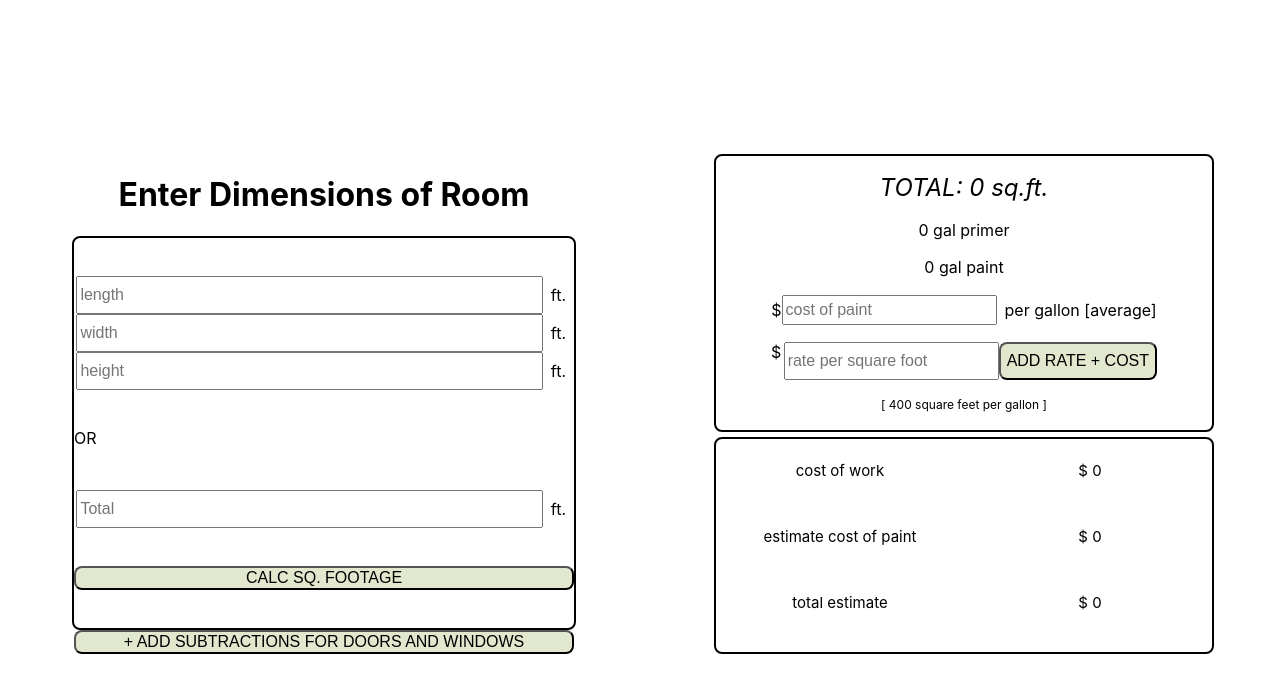
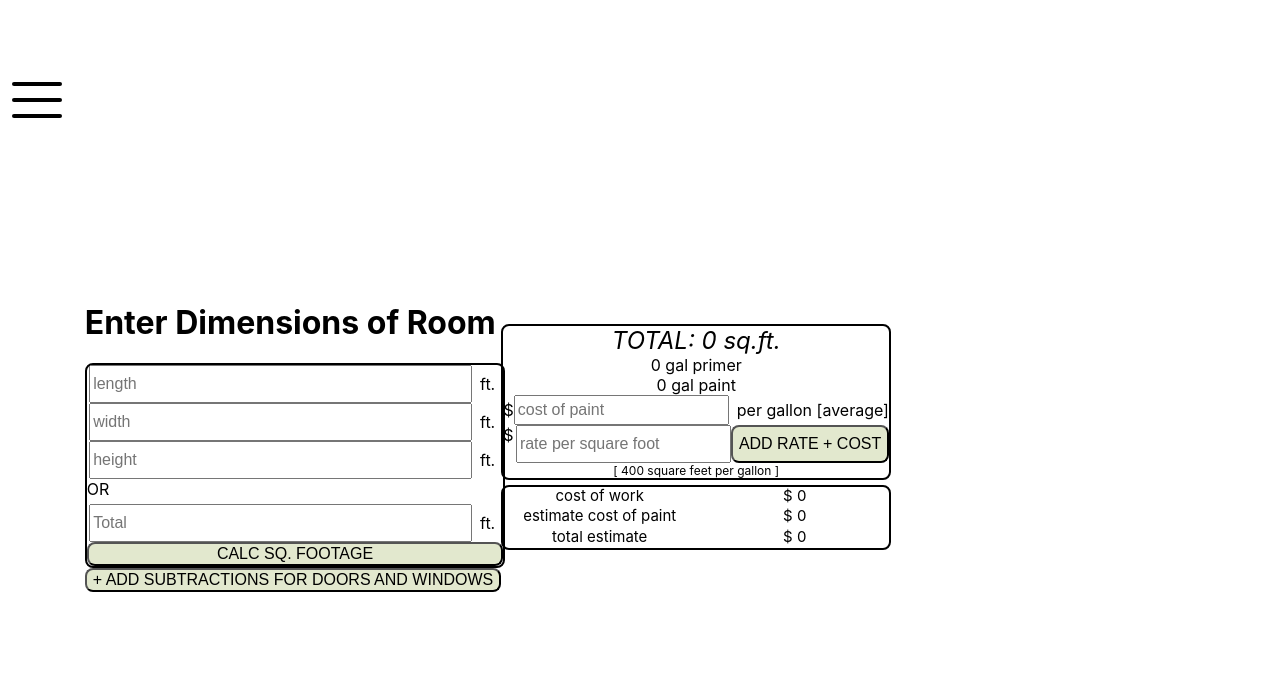
Before and after one commit to MattOrtner/the-painters-tool, a React (Create React App) app: page / in a window 1280 px wide. Shown: the top 692 px of the page. Built offline with nearby package versions, Linux system fonts and the light colour scheme.

Commit message:
pop-up menu first look

```diff
--- a/src/App.css
+++ b/src/App.css
@@ -1,13 +1,92 @@
 .App {
   display: flex;
   margin: .25rem;
-  flex-direction: row;
-  justify-content: space-around;
-  align-items: center;
+  flex-direction: column;
+  justify-content: center;
+  align-content: center;
   height: 100vh;
   width: 100vw;
   box-sizing: border-box;
 }
+
+.menu {
+  width: 100%;
+  height: 80%;
+  background-color: brown;
+  justify-content: center;
+  align-content: center;
+}
+
+.theme-container {
+  /* top: 50px; */
+  /* bottom: 50px; */
+  width: 75%;
+  height: 60%;
+  background-color: blueviolet;
+  display: flex;
+  flex-direction: row;
+  justify-content: space-around;
+  align-items: center;
+  border: 2px solid grey;
+  border-radius: 15px;
+}
+
+.theme {
+
+  border: 2px double black;
+}
+
+.bottom-container {
+  display: flex;
+  margin: .25rem;
+  flex-direction: row;
+  justify-content: center;
+  align-items: center;
+  height: 75%;
+  width: 75%;
+  box-sizing: border-box;
+}
+
+.menu-button {
+  display: flex;
+  justify-content: center;
+  align-items: center;
+  width: 65px;
+  height: 65px;
+  cursor: pointer;
+  transition: all .5s ease-in-out;
+  top: 30px;
+  /* border: 2.5px solid black; */
+  border-radius: .75rem;
+}
+
+.menu-burger {
+  width: 50px;
+  height: 4px;
+  background: black;
+  border-radius: 5px;
+  transition: all .5s ease-in-out;
+}
+
+.menu-burger::before,
+.menu-burger::after {
+  content: '';
+  position: absolute;
+  width: 50px;
+  height: 4px;
+  background: black;
+  border-radius: 5px;
+  transition: all .5s ease-in-out;
+}
+
+.menu-burger::before {
+  transform: translateY(-16px);
+}
+
+.menu-burger::after {
+  transform: translateY(16px);
+}
+
 
 .App>.container {
   display: flex;
@@ -214,7 +293,7 @@
 
 
 @media (max-width: 850px) {
-  .App {
+  .bottom-container {
     display: grid;
     grid-template-columns: 1;
     grid-template-rows: repeat(2, 1fr);
--- a/src/App.js
+++ b/src/App.js
@@ -12,12 +12,12 @@ function App() {
   const [totalFootage, setTotalFootage] = useState(0)
   const [subtractionList, setSubtractionList] = useState([])
   const [isSubtracted, setIsSubtracted] = useState(false)
-
   const [rate, setRate] = useState(0)
   const [costPerGallon, setCostPerGallon] = useState('')
   const [paintCost, setPaintCost] = useState(0)
   const [gallons, setGallons] = useState(0)
   const [totalCost, setTotalCost] = useState(0)
+  const [isMenuShown, setIsMenuShown] = useState(false)
 
   useEffect(() => {
     findTotalCost()
@@ -87,8 +87,32 @@ function App() {
     findRate()
   }
 
+  const showMenu = () => {
+    if (isMenuShown === true) {
+      setIsMenuShown(false)
+    } else {
+      setIsMenuShown(true)
+    }
+  }
+
   return (
     <div className="App">
+      <div className="menu-button" onClick={() => showMenu()}>
+        <div className="menu-burger" ></div>
+      </div>
+      {isMenuShown ?
+
+        <div className="menu">
+          <div className="theme-container">
+            <div className="theme one">theme</div>
+            <div className="theme two">theme</div>
+            <div className="theme three">theme</div>
+          </div>
+        </div>
+
+
+        :
+        <div className="bottom-container">
           <div className="container left">
             <h1>Enter Dimensions of Room</h1>
             <SquareFootInput calculate={calculate} handleLHWInputs={handleLHWInputs} setTotalFootage={setTotalFootage}/>
@@ -115,6 +139,8 @@ function App() {
             <Totals rate={rate} paintCost={paintCost} totalCost={totalCost}/>
           </div>
         </div>
+      }
+    </div>
   );
 }
 
```
Also changed, not shown: 1 other file (tests, documents, lock files or other folders). Lines whose indentation alone changed are shown as unchanged.
